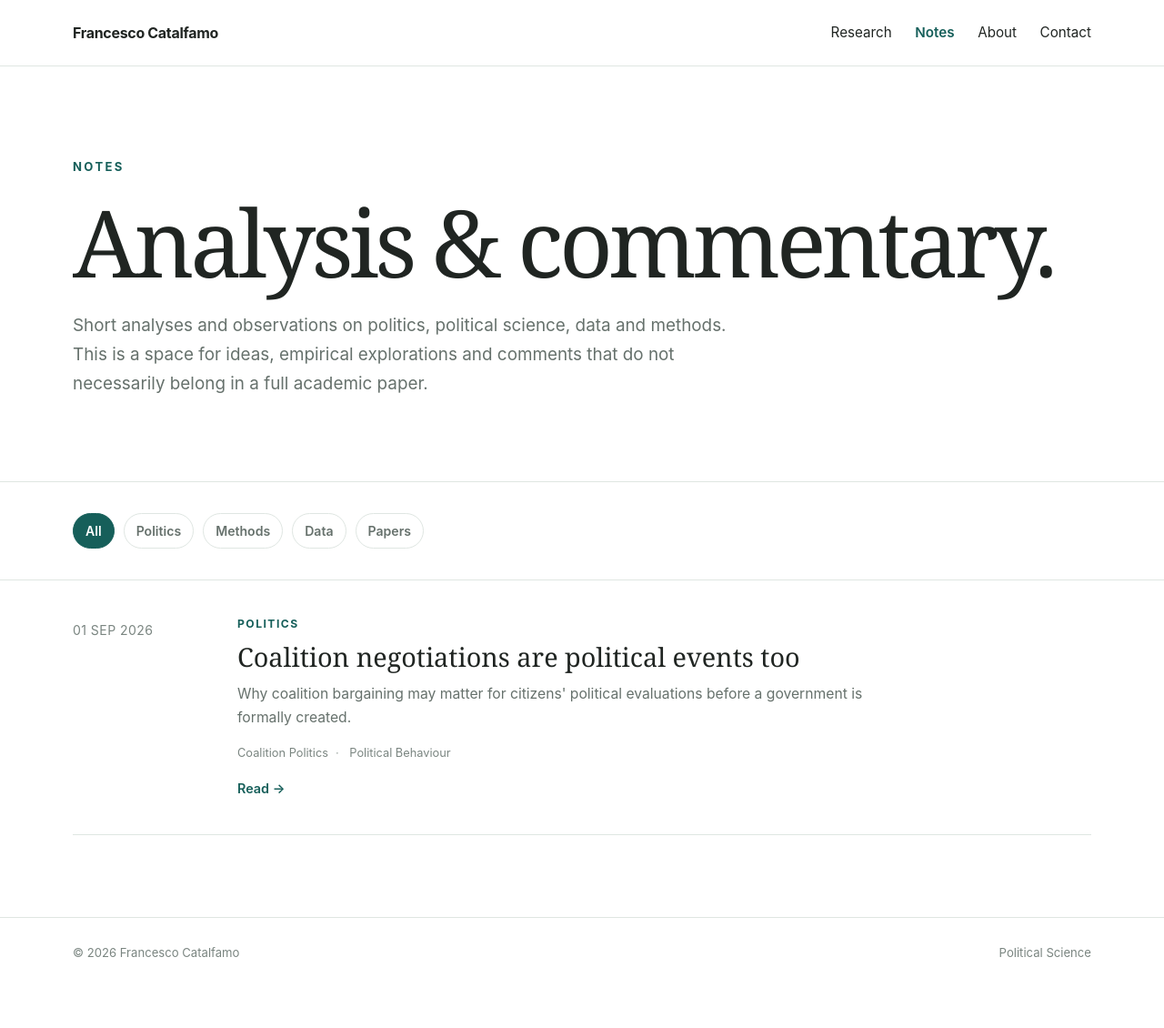
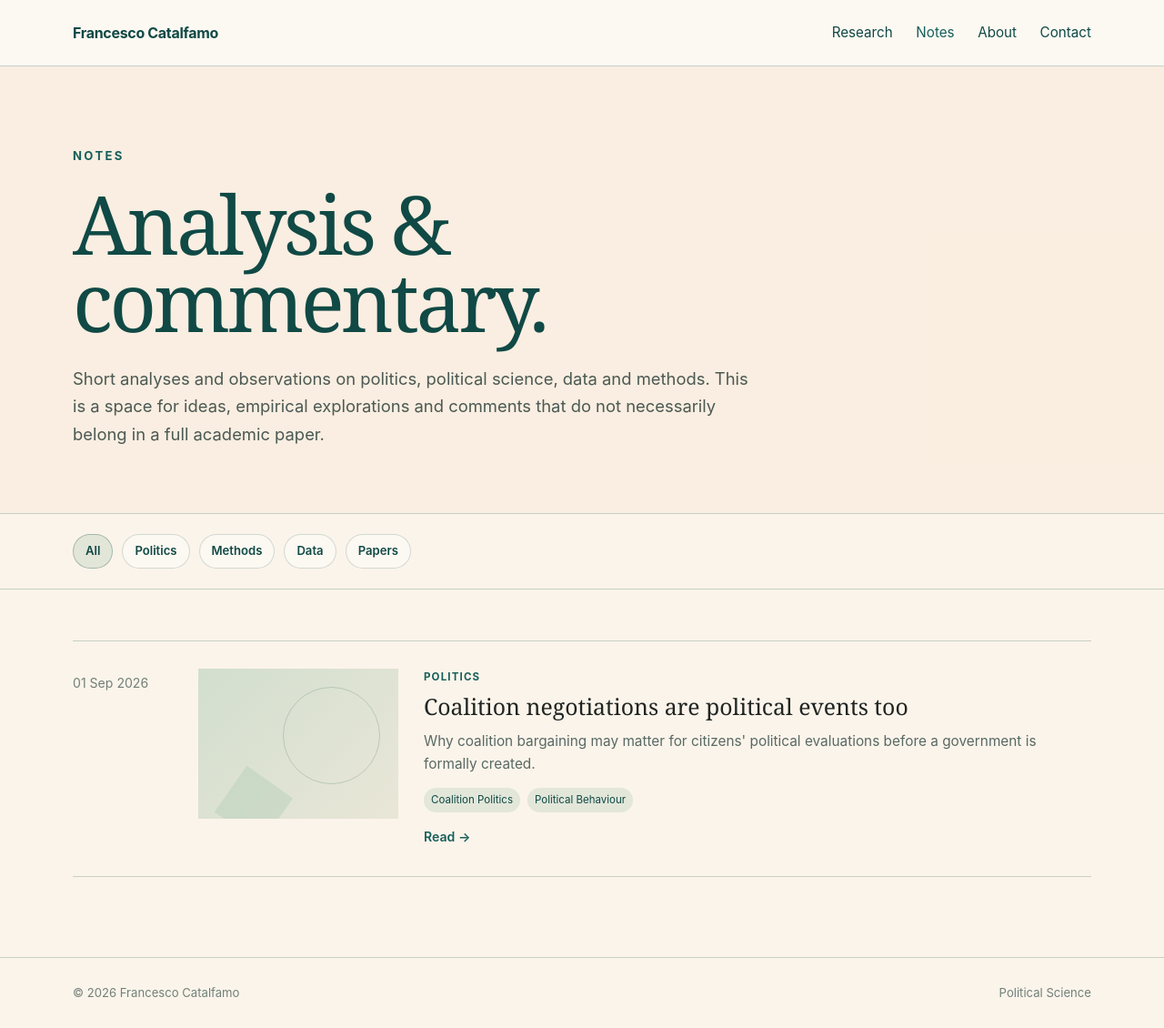
Before and after one commit to FCatalfamo/FCatalfamo.github.io, a Jekyll site: the page built from notes/index.html, in a window 1280 px wide and 1130 px high. Shown: the whole window at 91% size. Built offline with Jekyll 4.4.1, drawn with Linux system fonts in a browser that asks for light colours.

Commit message:
Update notes index.html

```diff
--- a/notes/index.html
+++ b/notes/index.html
@@ -20,7 +20,7 @@ title: Notes
         content="Notes by Francesco Catalfamo"
     >
 
-    <title>Notes | Francesco Catalfamo</title>
+    <title>Notes — Francesco Catalfamo</title>
 
 
     <style>
@@ -29,11 +29,16 @@ title: Notes
 
             --petrol: #165f5a;
             --petrol-dark: #104945;
-            --petrol-soft: #eef5f2;
+
+            --ivory: rgba(246, 229, 209, 0.42);
+
+            --sage: #88b79b;
+            --sage-soft: rgba(136, 183, 155, 0.22);
 
             --ink: #202522;
             --muted: #66716c;
-            --line: #dfe6e2;
+
+            --line-dark: rgba(16, 73, 69, 0.22);
 
             --paper: #ffffff;
 
@@ -42,14 +47,17 @@ title: Notes
         }
 
 
+
         * {
             box-sizing: border-box;
         }
 
 
+
         html {
             scroll-behavior: smooth;
         }
+
 
 
         body {
@@ -67,25 +75,26 @@ title: Notes
 
             color: var(--ink);
 
-            background: var(--paper);
+            background: var(--ivory);
 
             line-height: 1.65;
 
         }
 
 
+
         a {
-
             color: inherit;
-
             text-decoration: none;
-
         }
 
 
-        a:hover {
-            color: var(--petrol);
+
+        img {
+            display: block;
+            max-width: 100%;
         }
+
 
 
         .container {
@@ -111,13 +120,14 @@ title: Notes
 
             z-index: 100;
 
-            background: rgba(255, 255, 255, 0.94);
+            background: rgba(252, 248, 243, 0.94);
 
             backdrop-filter: blur(12px);
 
-            border-bottom: 1px solid var(--line);
+            border-bottom: 1px solid var(--line-dark);
 
         }
+
 
 
         .navbar {
@@ -135,13 +145,17 @@ title: Notes
         }
 
 
+
         .site-name {
 
             font-weight: 700;
 
             letter-spacing: -0.02em;
 
+            color: var(--petrol-dark);
+
         }
+
 
 
         .nav-links {
@@ -157,26 +171,39 @@ title: Notes
         }
 
 
-        .nav-links .active {
+
+        .nav-links a {
+
+            color: var(--petrol-dark);
+
+            transition: color 0.18s ease;
+
+        }
+
+
+
+        .nav-links a:hover,
+        .nav-links a.active {
 
             color: var(--petrol);
-
-            font-weight: 600;
 
         }
 
 
 
         /* ======================================
-           PAGE HERO
+           HERO
         ====================================== */
 
 
-        .page-hero {
+        .notes-hero {
 
-            padding: 100px 0 72px;
+            padding: 88px 0 72px;
+
+            background: var(--ivory);
 
         }
+
 
 
         .eyebrow {
@@ -191,42 +218,44 @@ title: Notes
 
             font-weight: 700;
 
-            margin-bottom: 22px;
+            margin-bottom: 20px;
 
         }
 
 
-        h1 {
+
+        .notes-hero h1 {
 
             font-family:
                 Georgia,
                 "Times New Roman",
                 serif;
 
-            font-size: clamp(3.8rem, 8vw, 6.5rem);
+            font-size: clamp(3.5rem, 7vw, 5.8rem);
+
+            line-height: 0.95;
+
+            letter-spacing: -0.04em;
 
             font-weight: 500;
 
-            letter-spacing: -0.045em;
+            color: var(--petrol-dark);
 
-            line-height: 0.95;
-
-            margin: 0;
+            margin: 0 0 28px;
 
         }
 
 
-        .page-intro {
+
+        .notes-intro {
 
             max-width: 760px;
 
-            margin-top: 28px;
+            font-size: 1.15rem;
 
-            color: var(--muted);
+            color: #4c5953;
 
-            font-size: 1.18rem;
-
-            line-height: 1.7;
+            margin: 0;
 
         }
 
@@ -239,11 +268,14 @@ title: Notes
 
         .filters-section {
 
-            border-top: 1px solid var(--line);
+            border-top: 1px solid var(--line-dark);
 
-            padding: 34px 0;
+            border-bottom: 1px solid var(--line-dark);
+
+            padding: 22px 0;
 
         }
+
 
 
         .filters {
@@ -257,7 +289,8 @@ title: Notes
         }
 
 
-        .filter {
+
+        .filter-pill {
 
             display: inline-flex;
 
@@ -265,101 +298,212 @@ title: Notes
 
             justify-content: center;
 
-            min-height: 38px;
-
             padding: 7px 13px;
 
-            border: 1px solid var(--line);
+            border: 1px solid rgba(16, 73, 69, 0.18);
 
             border-radius: 999px;
 
-            color: var(--muted);
+            color: var(--petrol-dark);
 
-            font-size: 0.88rem;
+            background: rgba(255,255,255,0.35);
+
+            font-size: 0.82rem;
 
             font-weight: 600;
 
         }
 
 
-        .filter.active {
 
-            background: var(--petrol);
+        .filter-pill.active {
 
-            color: white;
+            background: var(--sage-soft);
 
-            border-color: var(--petrol);
+            border-color: rgba(16, 73, 69, 0.30);
 
         }
 
 
 
         /* ======================================
-           NOTES ARCHIVE
+           NOTES LIST
         ====================================== */
 
 
         .notes-section {
 
-            border-top: 1px solid var(--line);
-
-            padding: 0 0 90px;
+            padding: 56px 0 88px;
 
         }
+
+
+
+        .notes-list {
+
+            border-top: 1px solid var(--line-dark);
+
+        }
+
 
 
         .note-item {
 
             display: grid;
 
-            grid-template-columns: 145px 1fr;
+            grid-template-columns: 110px 220px 1fr;
 
-            gap: 36px;
+            gap: 28px;
 
-            padding: 38px 0;
+            align-items: start;
 
-            border-bottom: 1px solid var(--line);
+            padding: 30px 0;
+
+            border-bottom: 1px solid var(--line-dark);
 
         }
 
 
+
         .note-date {
 
-            color: #7a8580;
+            color: #718078;
 
             font-size: 0.88rem;
 
-            letter-spacing: 0.03em;
-
-            text-transform: uppercase;
-
-            padding-top: 5px;
+            padding-top: 4px;
 
         }
 
 
+
+        .note-image-link {
+
+            display: block;
+
+            overflow: hidden;
+
+            background: var(--sage-soft);
+
+        }
+
+
+
+        .note-image {
+
+            width: 100%;
+
+            aspect-ratio: 4 / 3;
+
+            object-fit: cover;
+
+            transition:
+                transform 0.4s ease,
+                opacity 0.4s ease;
+
+        }
+
+
+
+        .note-image-link:hover .note-image {
+
+            transform: scale(1.025);
+
+            opacity: 0.94;
+
+        }
+
+
+
+        .note-image-placeholder {
+
+            width: 100%;
+
+            aspect-ratio: 4 / 3;
+
+            background:
+                linear-gradient(
+                    135deg,
+                    rgba(136, 183, 155, 0.18),
+                    rgba(246, 229, 209, 0.35)
+                );
+
+            position: relative;
+
+            overflow: hidden;
+
+        }
+
+
+
+        .note-image-placeholder::before {
+
+            content: "";
+
+            position: absolute;
+
+            width: 105px;
+
+            height: 105px;
+
+            border-radius: 50%;
+
+            border: 1px solid rgba(16, 73, 69, 0.18);
+
+            top: 20px;
+
+            right: 20px;
+
+        }
+
+
+
+        .note-image-placeholder::after {
+
+            content: "";
+
+            position: absolute;
+
+            width: 62px;
+
+            height: 62px;
+
+            background: var(--sage-soft);
+
+            bottom: -16px;
+
+            left: 30px;
+
+            transform: rotate(35deg);
+
+        }
+
+
+
         .note-content {
 
-            max-width: 800px;
+            min-width: 0;
 
         }
+
 
 
         .note-category {
 
             color: var(--petrol);
 
-            font-size: 0.76rem;
+            text-transform: uppercase;
+
+            letter-spacing: 0.1em;
+
+            font-size: 0.72rem;
 
             font-weight: 700;
 
-            text-transform: uppercase;
-
-            letter-spacing: 0.12em;
-
-            margin-bottom: 9px;
+            margin-bottom: 7px;
 
         }
+
 
 
         .note-title {
@@ -369,30 +513,48 @@ title: Notes
                 "Times New Roman",
                 serif;
 
-            font-size: 1.8rem;
+            font-size: 1.55rem;
+
+            line-height: 1.25;
 
             font-weight: 500;
 
-            line-height: 1.2;
+            margin: 0 0 10px;
 
-            margin: 0 0 10px;
+            color: var(--ink);
 
         }
 
 
-        .note-excerpt {
 
-            color: var(--muted);
+        .note-title a {
 
-            font-size: 0.98rem;
+            transition: color 0.18s ease;
 
-            line-height: 1.65;
+        }
+
+
+
+        .note-title a:hover {
+
+            color: var(--petrol);
+
+        }
+
+
+
+        .note-description {
+
+            color: #596963;
+
+            font-size: 0.96rem;
 
             margin: 0;
 
-            max-width: 730px;
+            max-width: 700px;
 
         }
+
 
 
         .note-tags {
@@ -403,49 +565,55 @@ title: Notes
 
             gap: 8px;
 
-            margin-top: 15px;
+            margin-top: 14px;
 
         }
 
 
+
         .note-tag {
 
-            color: #7a8580;
+            font-size: 0.72rem;
 
-            font-size: 0.8rem;
+            color: var(--petrol-dark);
+
+            background: var(--sage-soft);
+
+            padding: 4px 8px;
+
+            border-radius: 999px;
 
         }
 
 
-        .note-tag + .note-tag::before {
 
-            content: "·";
+        .note-read {
 
-            color: #a0aaa5;
+            display: inline-block;
 
-            margin-right: 8px;
+            margin-top: 15px;
+
+            color: var(--petrol);
+
+            font-weight: 600;
+
+            font-size: 0.88rem;
 
         }
 
 
-        .read-link {
 
-            display: inline-block;
+        .note-read:hover {
 
-            margin-top: 17px;
-
-            color: var(--petrol);
-
-            font-size: 0.9rem;
-
-            font-weight: 600;
+            color: var(--petrol-dark);
 
         }
 
 
-        .empty-state {
 
-            padding: 55px 0;
+        .empty-notes {
+
+            padding: 36px 0;
 
             color: var(--muted);
 
@@ -460,15 +628,16 @@ title: Notes
 
         .site-footer {
 
-            border-top: 1px solid var(--line);
+            border-top: 1px solid var(--line-dark);
 
             padding: 28px 0;
 
-            color: #7a8580;
+            color: #718078;
 
             font-size: 0.82rem;
 
         }
+
 
 
         .footer-inner {
@@ -486,35 +655,17 @@ title: Notes
 
 
         /* ======================================
-           MOBILE
+           TABLET
         ====================================== */
 
 
-        @media (max-width: 780px) {
-
-            .navbar {
-
-                align-items: flex-start;
-
-                padding: 18px 0;
-
-            }
-
-
-            .nav-links {
-
-                gap: 14px;
-
-                font-size: 0.86rem;
-
-            }
-
+        @media (max-width: 820px) {
 
             .note-item {
 
-                grid-template-columns: 1fr;
+                grid-template-columns: 90px 180px 1fr;
 
-                gap: 8px;
+                gap: 20px;
 
             }
 
@@ -522,15 +673,25 @@ title: Notes
 
 
 
-        @media (max-width: 540px) {
+        /* ======================================
+           MOBILE
+        ====================================== */
+
+
+        @media (max-width: 640px) {
 
             .navbar {
 
                 flex-direction: column;
 
+                align-items: flex-start;
+
+                padding: 18px 0;
+
                 gap: 10px;
 
             }
+
 
 
             .nav-links {
@@ -541,19 +702,49 @@ title: Notes
 
                 flex-wrap: wrap;
 
-            }
-
-
-            h1 {
-
-                font-size: 3.6rem;
+                gap: 12px;
 
             }
 
 
+
+            .notes-hero {
+
+                padding: 62px 0 54px;
+
+            }
+
+
+
+            .note-item {
+
+                grid-template-columns: 1fr;
+
+                gap: 12px;
+
+            }
+
+
+
+            .note-date {
+
+                padding-top: 0;
+
+            }
+
+
+
+            .note-image-link {
+
+                max-width: 320px;
+
+            }
+
+
+
             .note-title {
 
-                font-size: 1.55rem;
+                font-size: 1.35rem;
 
             }
 
@@ -594,11 +780,9 @@ title: Notes
                 aria-label="Main navigation"
             >
 
-
                 <a href="/research/">
                     Research
                 </a>
-
 
                 <a
                     href="/notes/"
@@ -607,19 +791,15 @@ title: Notes
                     Notes
                 </a>
 
-
                 <a href="/about/">
                     About
                 </a>
-
 
                 <a href="/contact/">
                     Contact
                 </a>
 
-
             </nav>
-
 
         </div>
 
@@ -631,31 +811,23 @@ title: Notes
     <main>
 
 
-        <!-- ======================================
-             HERO
-        ====================================== -->
+        <!-- HERO -->
 
 
-        <section class="page-hero">
+        <section class="notes-hero">
 
             <div class="container">
 
-
                 <div class="eyebrow">
-
                     Notes
-
                 </div>
 
-
                 <h1>
-
-                    Analysis &amp; commentary.
-
+                    Analysis &amp;<br>
+                    commentary.
                 </h1>
 
-
-                <p class="page-intro">
+                <p class="notes-intro">
 
                     Short analyses and observations on politics,
                     political science, data and methods.
@@ -666,6 +838,43 @@ title: Notes
 
                 </p>
 
+            </div>
+
+        </section>
+
+
+
+
+        <!-- FILTERS -->
+
+
+        <section class="filters-section">
+
+            <div class="container">
+
+                <div class="filters">
+
+                    <span class="filter-pill active">
+                        All
+                    </span>
+
+                    <span class="filter-pill">
+                        Politics
+                    </span>
+
+                    <span class="filter-pill">
+                        Methods
+                    </span>
+
+                    <span class="filter-pill">
+                        Data
+                    </span>
+
+                    <span class="filter-pill">
+                        Papers
+                    </span>
+
+                </div>
 
             </div>
 
@@ -674,56 +883,14 @@ title: Notes
 
 
 
-        <!-- ======================================
-             FILTERS
-        ====================================== -->
-
-
-        <section class="filters-section">
-
-            <div class="container">
-
-
-                <div class="filters">
-
-                    <span class="filter active">
-                        All
-                    </span>
-
-                    <span class="filter">
-                        Politics
-                    </span>
-
-                    <span class="filter">
-                        Methods
-                    </span>
-
-                    <span class="filter">
-                        Data
-                    </span>
-
-                    <span class="filter">
-                        Papers
-                    </span>
-
-                </div>
-
-
-            </div>
-
-        </section>
-
-
-
-
-        <!-- ======================================
-             AUTOMATIC NOTES ARCHIVE
-        ====================================== -->
+        <!-- NOTES ARCHIVE -->
 
 
         <section class="notes-section">
 
             <div class="container">
+
+                <div class="notes-list">
 
 
                     {% assign sorted_notes = site.notes | sort: "date" | reverse %}
@@ -745,6 +912,33 @@ title: Notes
                                 </div>
 
 
+
+
+                                <a
+                                    class="note-image-link"
+                                    href="{{ note.url }}"
+                                >
+
+                                    {% if note.image %}
+
+                                        <img
+                                            class="note-image"
+                                            src="{{ note.image }}"
+                                            alt="Cover image for {{ note.title }}"
+                                        >
+
+                                    {% else %}
+
+                                        <div class="note-image-placeholder">
+                                        </div>
+
+                                    {% endif %}
+
+                                </a>
+
+
+
+
                                 <div class="note-content">
 
 
@@ -759,6 +953,8 @@ title: Notes
                                     {% endif %}
 
 
+
+
                                     <h2 class="note-title">
 
                                         <a href="{{ note.url }}">
@@ -770,15 +966,19 @@ title: Notes
                                     </h2>
 
 
+
+
                                     {% if note.description %}
 
-                                    <p class="note-excerpt">
+                                        <p class="note-description">
 
                                             {{ note.description }}
 
                                         </p>
 
                                     {% endif %}
+
+
 
 
                                     {% if note.tags %}
@@ -800,13 +1000,13 @@ title: Notes
                                     {% endif %}
 
 
+
+
                                     <a
-                                    class="read-link"
+                                        class="note-read"
                                         href="{{ note.url }}"
                                     >
-
                                         Read →
-
                                     </a>
 
 
@@ -822,7 +1022,7 @@ title: Notes
                     {% else %}
 
 
-                    <div class="empty-state">
+                        <div class="empty-notes">
 
                             No notes published yet.
 
@@ -834,6 +1034,8 @@ title: Notes
 
                 </div>
 
+            </div>
+
         </section>
 
 
@@ -842,29 +1044,20 @@ title: Notes
 
 
 
-    <!-- ======================================
-         FOOTER
-    ====================================== -->
+    <!-- FOOTER -->
 
 
     <footer class="site-footer">
 
         <div class="container footer-inner">
 
+            <span>
+                © 2026 Francesco Catalfamo
+            </span>
 
             <span>
-
-                © 2026 Francesco Catalfamo
-
+                Political Science
             </span>
-
-
-            <span>
-
-                Political Science
-
-            </span>
-
 
         </div>
 
```
Also changed, not shown: other parts of notes/index.html (+1 -6 lines). Lines whose indentation alone changed are shown as unchanged.
